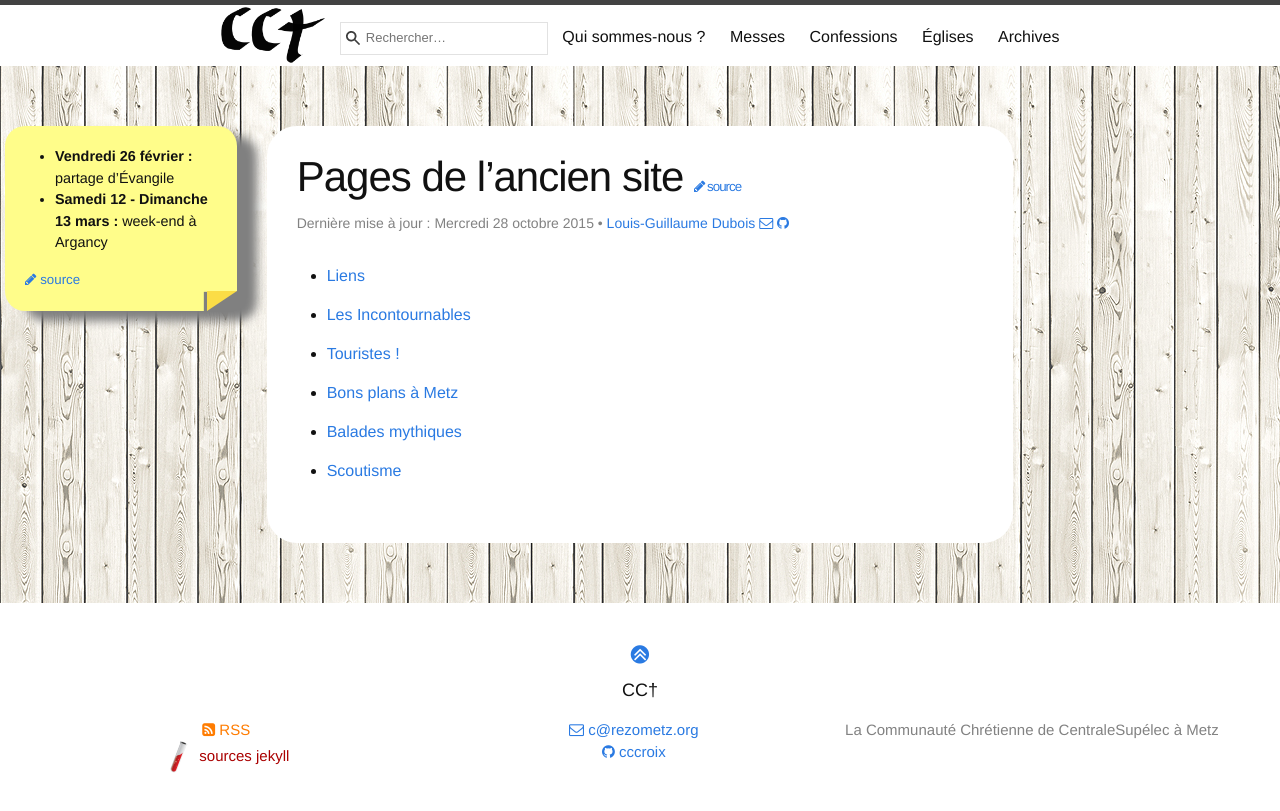
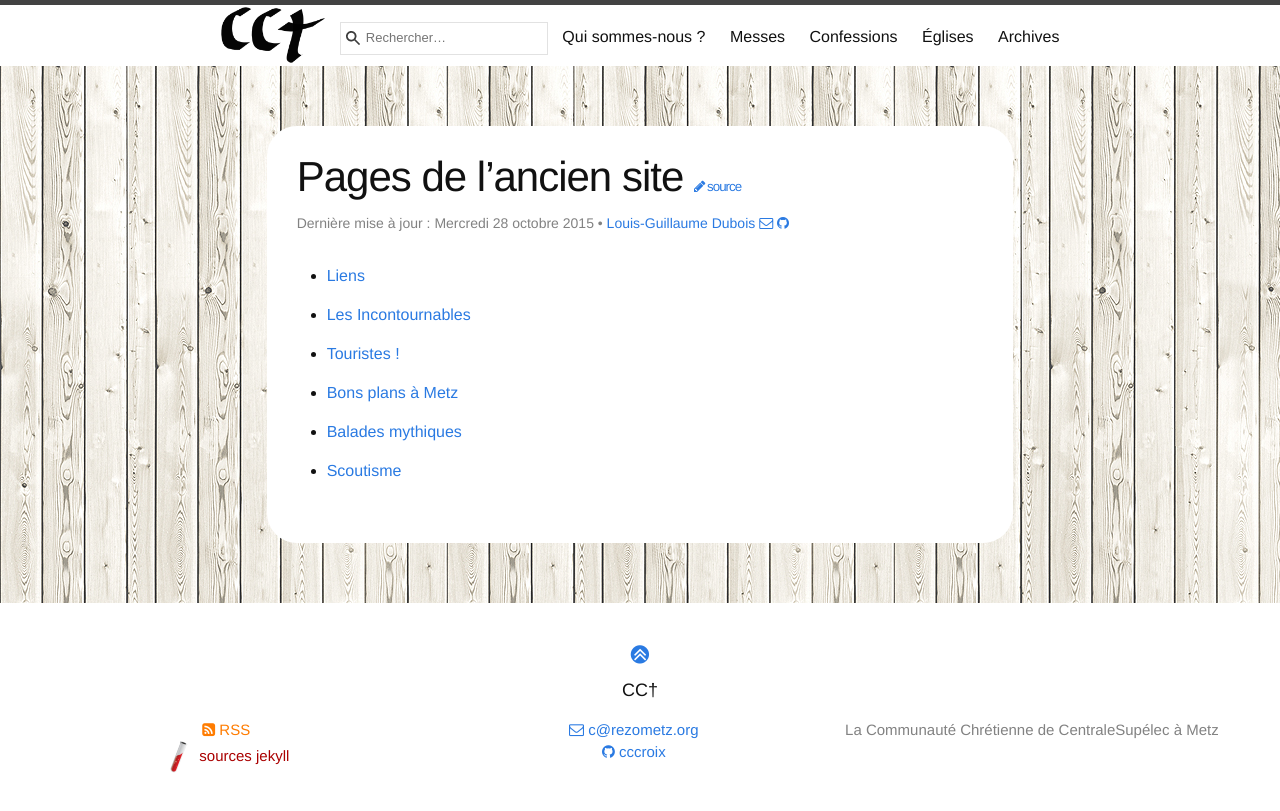
Before and after one commit to cccroix/cccroix.github.io, a Jekyll site: the page built from wpimport.md, in a window 1280 px wide. Shown: the top 811 px of the page. Built offline with Jekyll 4.4.1, drawn with Linux system fonts in a browser that asks for light colours.

Commit message:
Màj le bloc note.

```diff
--- a/blocnote.md
+++ b/blocnote.md
@@ -4,6 +4,3 @@ role: blocnote
 published: true
 # sera affiché avant l’index des articles
 ---
-
-- **Vendredi 26 février :** partage d'Évangile
-- **Samedi 12 - Dimanche 13 mars :** week-end à Argancy
```
Also changed, not shown: 1 other file.
